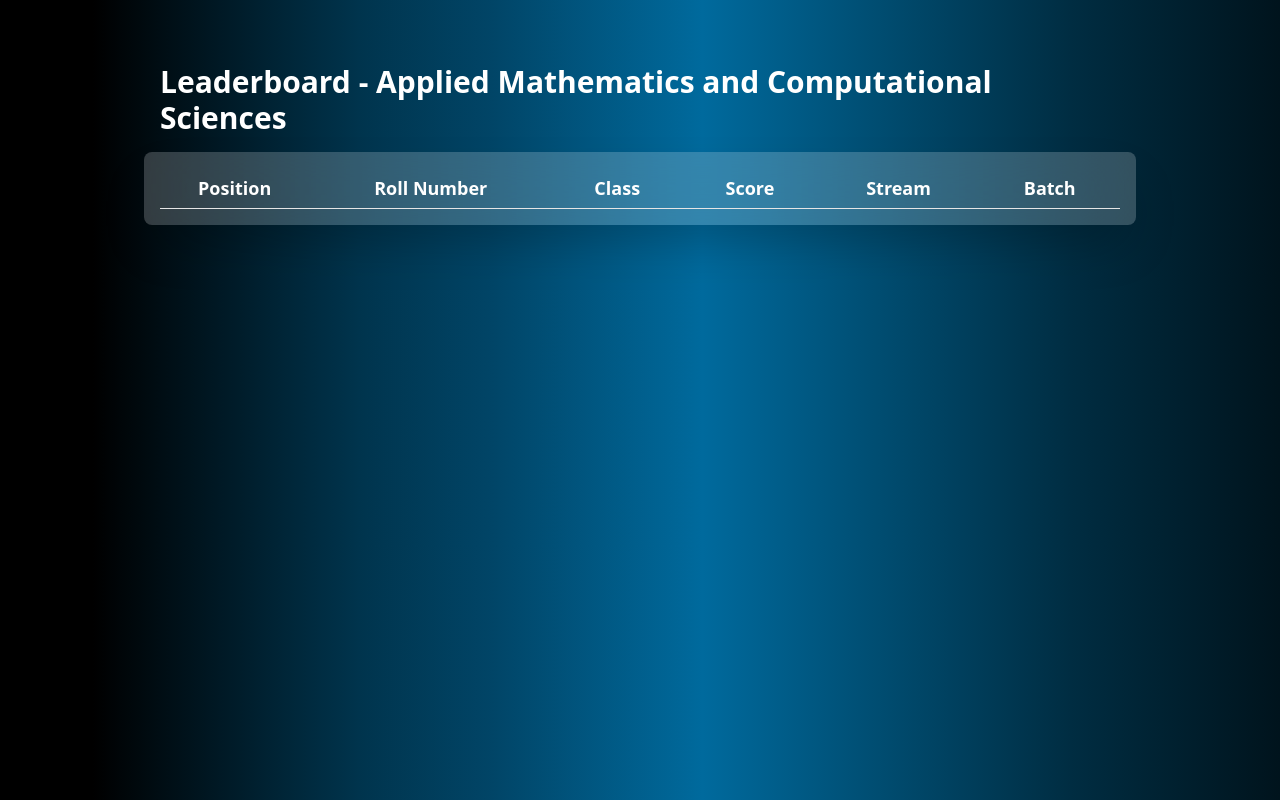
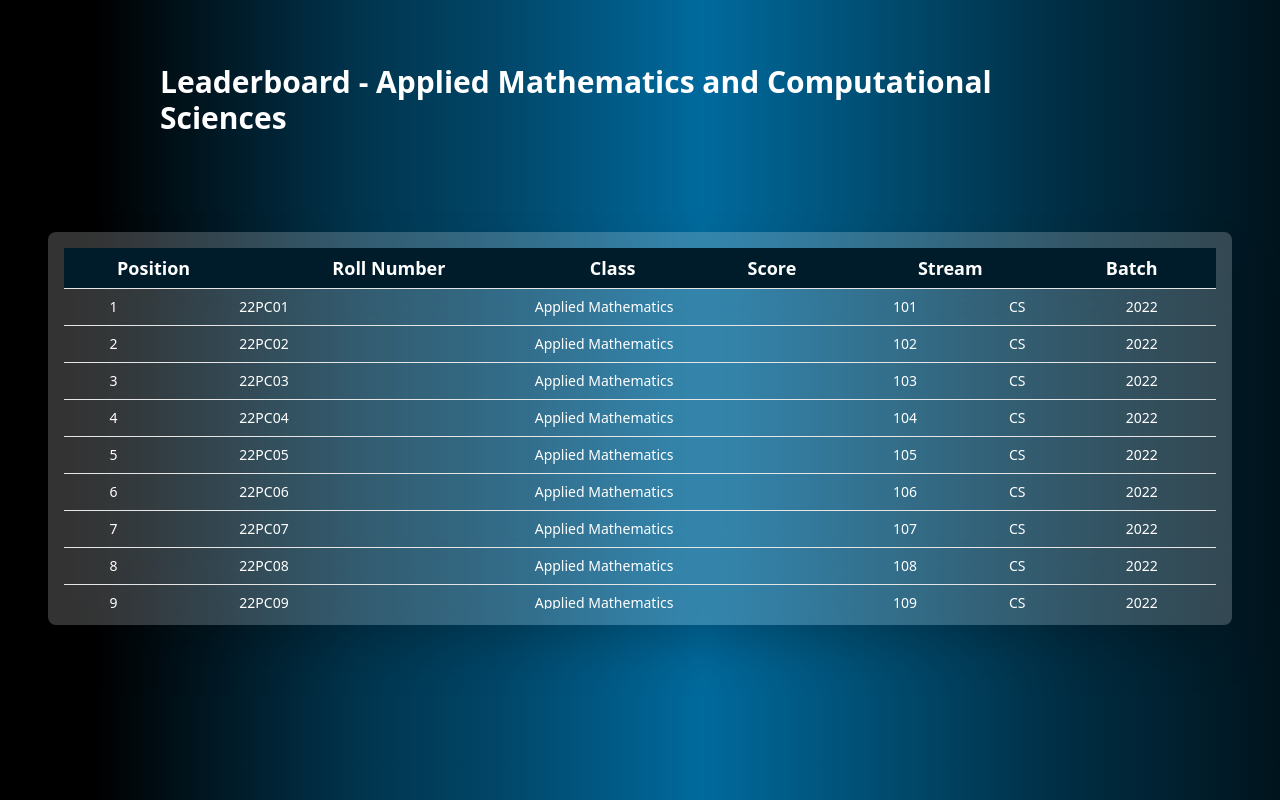
Before and after one commit to Mithun2303/Algostats-frontend, a React (Vite) app: page /leaderboard in a window 1280 px wide. Built offline with nearby package versions, Linux system fonts and the light colour scheme; no server answers.

Commit message:
commit scroll

```diff
--- a/src/Leaderboard.jsx
+++ b/src/Leaderboard.jsx
@@ -19,13 +19,27 @@ import {
 
 export const Leaderboard = () => {
     const [response, setResponse] = useState([]);
+    const generateSampleData = () => {
+        const sampleData = [];
+        for (let i = 1; i <= 40; i++) {
+            sampleData.push({
+                id: `22PC${i.toString().padStart(2, '0')}`,
+                class: "Applied Mathematics", // You can change this to a random name if needed
+                score: 100 + i, // Generating ascending scores
+                stream: "CS",
+                batch: "2022"
+            });
+        }
+        return sampleData;
+    };
     const getLeaderboard = async () => {
         const resp = await axios.get(`http://localhost:3000/api/leaderboard/`);
         setResponse(resp.data);
         console.log(resp.data);
     }
     useEffect(() => {
-        getLeaderboard();
+        setResponse(generateSampleData());
+        //getLeaderboard();
     }, []);
 
     const renderRow = (elt, idx) => {
@@ -43,10 +57,10 @@ export const Leaderboard = () => {
             <div className="text-3xl text-white font-bold p-4 md:mx-24">
                 <span>Leaderboard - Applied Mathematics and Computational Sciences</span>
             </div>
-            <div className="text-white rounded-lg bg-[rgba(255,255,255,0.2)] p-4 shadow-2xl  backdrop-blur-2xl md:mx-24 ">
-                <Table className="text-center">
+            <div className="text-white rounded-lg bg-[rgba(255,255,255,0.2)] p-4 shadow-2xl  backdrop-blur-2xl md:mx-30  max-h-full mt-20">
+                <Table className="table-auto  w-full text-center">
                     <TableHeader>
-                        <TableRow className="bg-">
+                        <TableRow className="bg-[#001C2A] p-4">
                             <TableHead className="px-2 text-white  font-bold text-lg text-center">Position</TableHead>
                             <TableHead className="px-4 text-white  font-bold text-lg text-center">Roll Number</TableHead>
                             <TableHead className="px-4 text-white  font-bold text-lg text-center">Class</TableHead>
@@ -55,10 +69,14 @@ export const Leaderboard = () => {
                             <TableHead className="px-4 text-white  font-bold text-lg text-center">Batch</TableHead>
                         </TableRow>
                     </TableHeader>
-                    <TableBody className="">
-                        {response.length !== 0 && response.map((elt, idx) => renderRow(elt, idx))}
-                    </TableBody>
                 </Table>
+                <div className="max-h-80 overflow-y-auto text-center"> {/* Set a max height for scrolling */}
+                        <Table className="table-auto w-full text-center">
+                            <TableBody>
+                                {response.length !== 0 && response.map((elt, idx) => renderRow(elt, idx))}
+                            </TableBody>
+                        </Table>
+                </div>
 
             </div>
         </main>
--- a/src/index.css
+++ b/src/index.css
@@ -65,4 +65,8 @@
 
 body{
   background: linear-gradient(90deg, #000 7.26%, #00344D 28.01%, #014567 38.5%, #006A9D 54.88%, #004667 71.86%, #002D42 83.62%, #000 112.62%);
+  display: flex;
+  justify-content: center;
+  height: 100vh;
+  margin: 0;
 }
```
